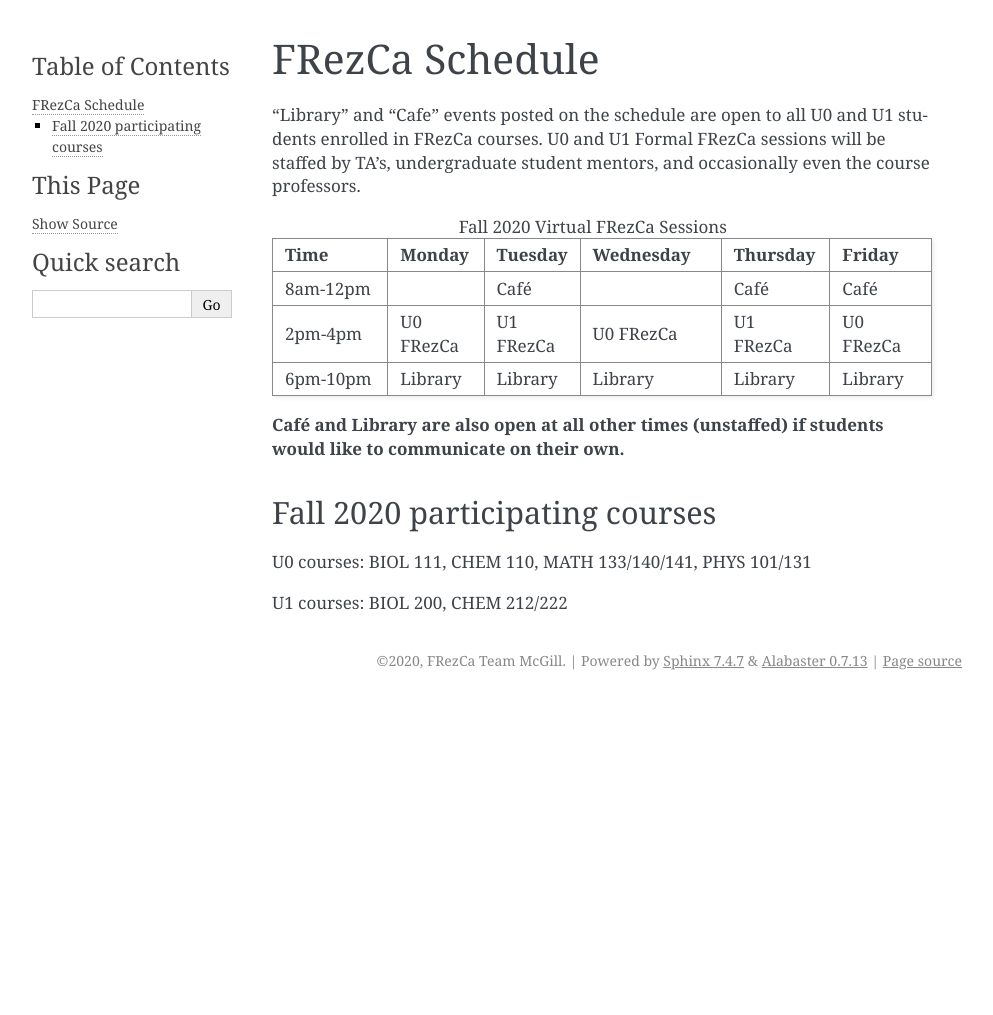
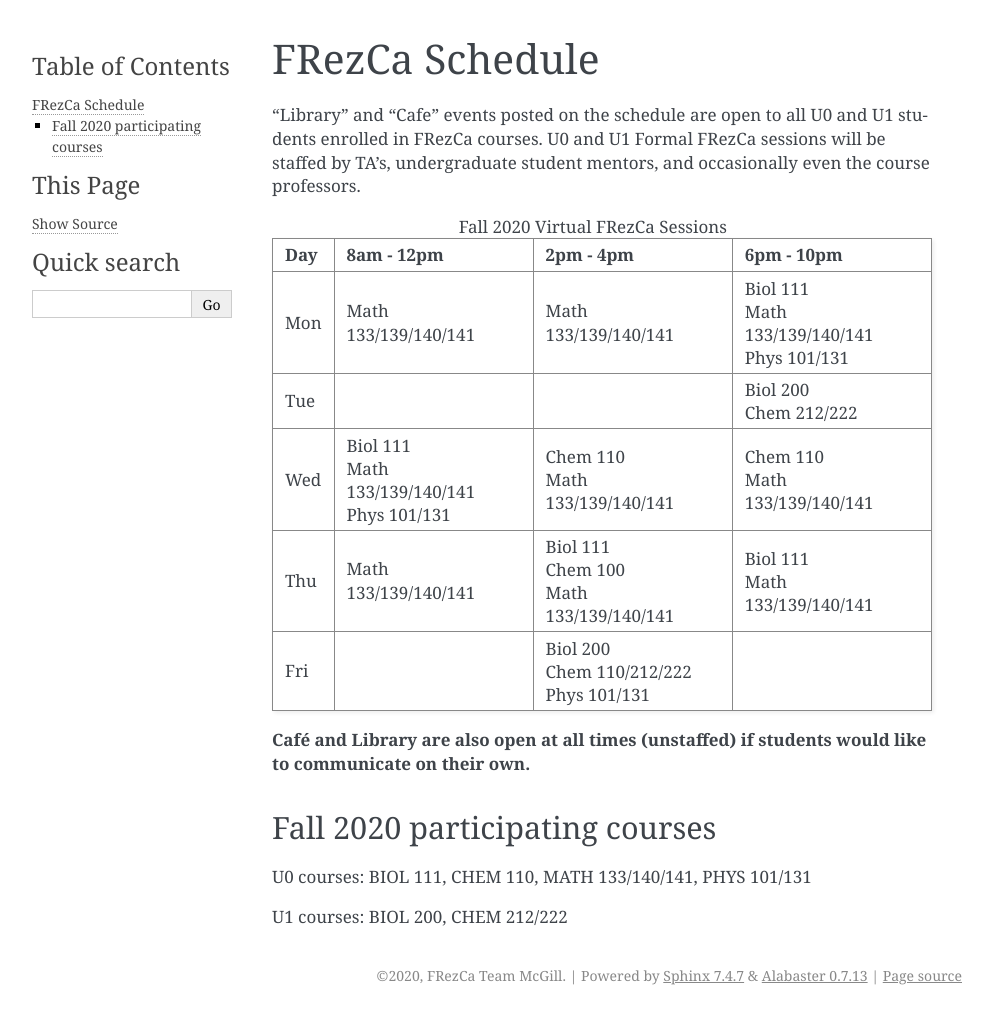
Before and after one commit to oulinyu/FRezCa-McGill, a Sphinx documentation site: the page built from docs/source/Schedule.rst, in a window 1280 px wide. Shown: the whole page, without its empty margins (148-1141 px from the left). Built offline with Sphinx 7.4.7, drawn with Linux system fonts in a browser that asks for light colours; before the commit the page ends 900 px from its top, so only the background shows below that.

Commit message:
forgot some files to commit

```diff
--- a/docs/source/Schedule.rst
+++ b/docs/source/Schedule.rst
@@ -8,35 +8,48 @@
 
 .. list-table:: Fall 2020 Virtual FRezCa Sessions
    :align: center
-   :widths: 18 15 15 22 17 16
+   :widths: 7 31 31 31
    :header-rows: 1
 
-   * - Time
-     - Monday
-     - Tuesday
-     - Wednesday
-     - Thursday
-     - Friday
-   * - 8am-12pm
+   * - Day
+     - 8am - 12pm
+     - 2pm - 4pm
+     - 6pm - 10pm
+   * - Mon
+     - Math 133/139/140/141
+     - Math 133/139/140/141
+     - | Biol 111
+       | Math 133/139/140/141
+       | Phys 101/131
+   * - Tue
      -
-     - Café
      -
-     - Café
-     - Café
-   * - 2pm-4pm
-     - U0 FRezCa
-     - U1 FRezCa
-     - U0 FRezCa
-     - U1 FRezCa
-     - U0 FRezCa
-   * - 6pm-10pm
-     - Library
-     - Library
-     - Library
-     - Library
-     - Library
+     - | Biol 200
+       | Chem 212/222
+   * - Wed
+     - | Biol 111
+       | Math 133/139/140/141
+       | Phys 101/131
+     - | Chem 110
+       | Math 133/139/140/141
+     - | Chem 110
+       | Math 133/139/140/141
+   * - Thu
+     - Math 133/139/140/141
+     - | Biol 111
+       | Chem 100
+       | Math 133/139/140/141
+     - | Biol 111
+       | Math 133/139/140/141
+   * - Fri
+     -
+     - | Biol 200
+       | Chem 110/212/222
+       | Phys 101/131
+     -
 
-**Café and Library are also open at all other times (unstaffed) if students would like to communicate on their own.**
+
+**Café and Library are also open at all times (unstaffed) if students would like to communicate on their own.**
 
 Fall 2020 participating courses
 -------------------------------
```
Also changed, not shown: docs/source/index.rst (+42 -24 lines).
